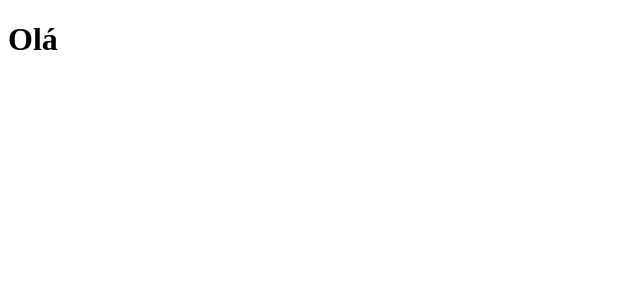
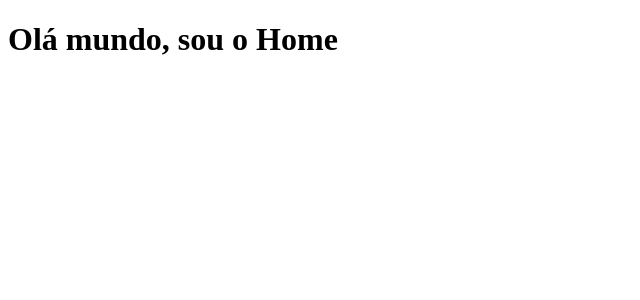
Before and after one commit to 1TDSPY-2024/aula-07-2sem, a React app in the folder aula-07/: page / in a window 1280 px wide. Shown: the top 300 px of the page, without its empty margins (0-640 px from the left). Built offline with nearby package versions, Linux system fonts and the light colour scheme; the HTML template or start-up script is replaced by a standard one.

Commit message:
Rotas feitas na aplicação

```diff
--- a/aula-07/src/App.tsx
+++ b/aula-07/src/App.tsx
@@ -1,9 +1,8 @@
+import { Outlet } from "react-router-dom"
+
 function App() {
-
   return (
-    <>
-      <h1>Olá</h1>
-    </>
+    <Outlet/>
   )
 }
 
--- a/aula-07/src/main.tsx
+++ b/aula-07/src/main.tsx
@@ -31,6 +31,6 @@
 
 createRoot(document.getElementById('root')!).render(
   <StrictMode>
-    <App />
+    <RouterProvider router={routes} />
   </StrictMode>,
 )
```
